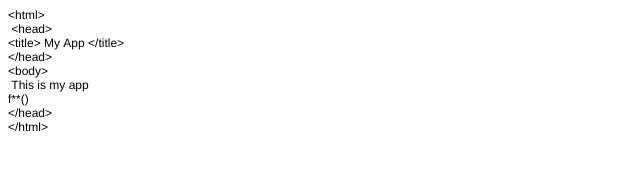
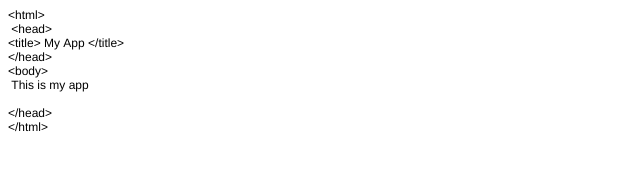
Before and after one commit to 19sharath/sampleApp, a plain HTML site: page index.html in a window 1280 px wide. Shown: the full height of the page, 0-640 px from the left. Drawn offline with Linux system fonts and the light colour scheme.

Commit message:
modified index.html

```diff
--- a/index.html
+++ b/index.html
@@ -8,6 +8,7 @@
   <meta name="CocoaVersion" content="1504.83">
   <style type="text/css">
     p.p1 {margin: 0.0px 0.0px 0.0px 0.0px; line-height: 14.0px; font: 12.0px Helvetica; color: #000000; -webkit-text-stroke: #000000}
+    p.p2 {margin: 0.0px 0.0px 0.0px 0.0px; line-height: 14.0px; font: 12.0px Helvetica; color: #000000; -webkit-text-stroke: #000000; min-height: 14.0px}
     span.s1 {font-kerning: none}
   </style>
 </head>
@@ -18,7 +19,7 @@
 <p class="p1"><span class="s1">&lt;/head&gt;</span></p>
 <p class="p1"><span class="s1">&lt;body&gt;</span></p>
 <p class="p1"><span class="s1"><span class="Apple-converted-space"> </span>This is my app</span></p>
-<p class="p1"><span class="s1">f**()</span></p>
+<p class="p2"><span class="s1"></span><br></p>
 <p class="p1"><span class="s1">&lt;/head&gt;</span></p>
 <p class="p1"><span class="s1">&lt;/html&gt;</span></p>
 </body>
```
